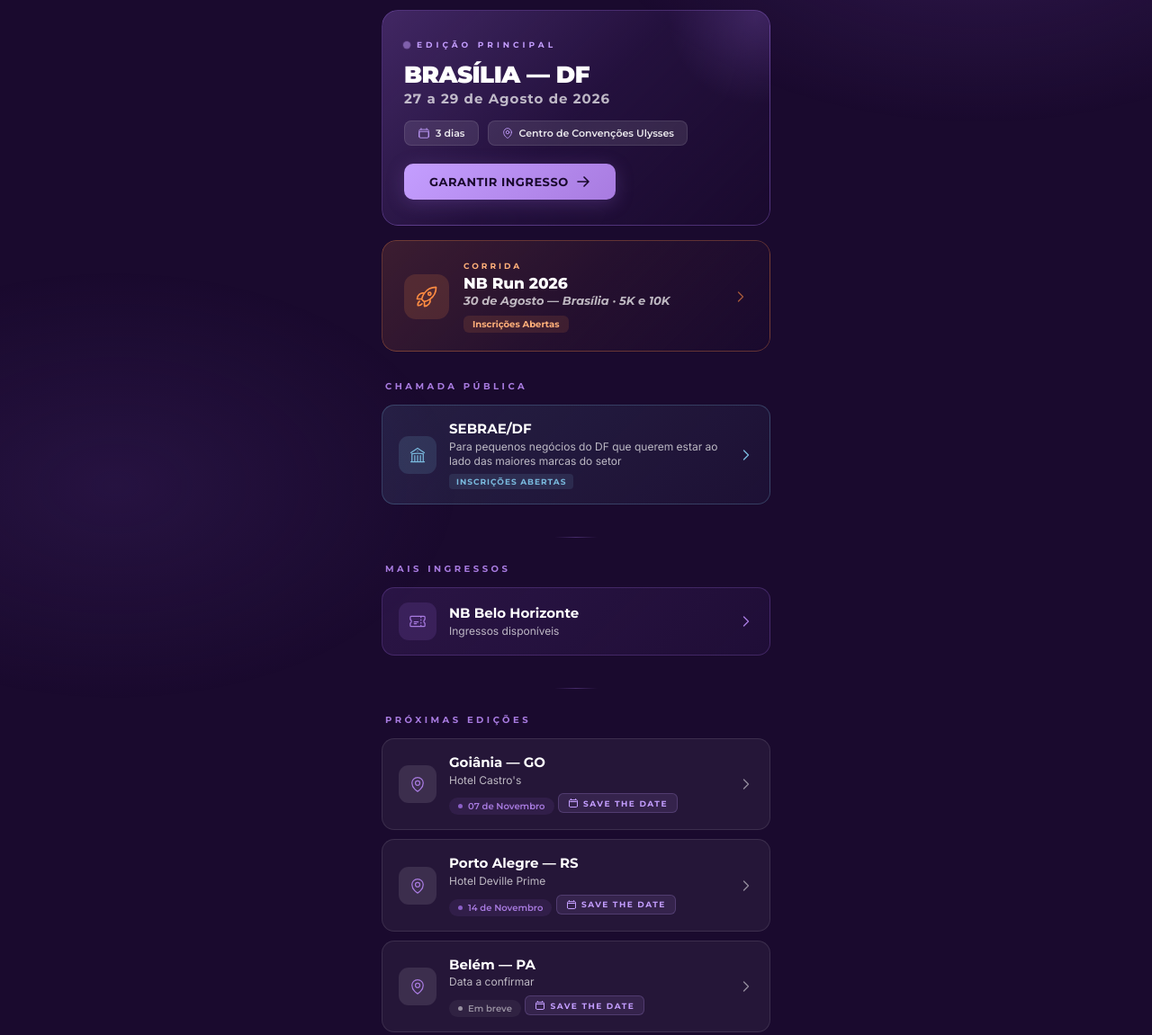
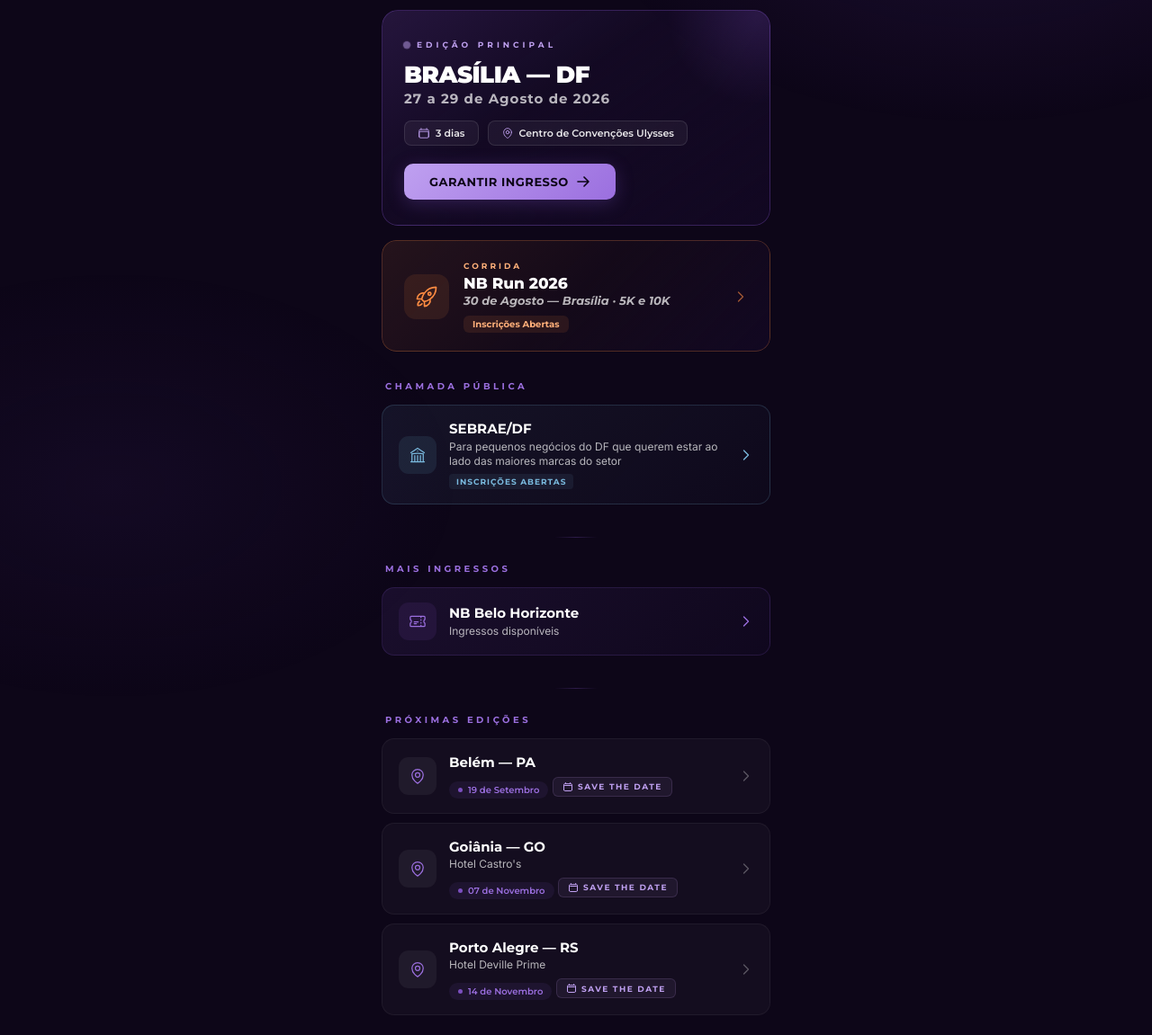
Before and after one commit to brunnofalcao/link-bio-nb, a plain HTML site: page index.html in a window 1280 px wide. Shown: the part 180-1331 px from the top of the page at 90% size. Drawn offline with Linux system fonts and the light colour scheme.

Commit message:
Update index.html

```diff
--- a/index.html
+++ b/index.html
@@ -12,13 +12,14 @@
     *, *::before, *::after { margin: 0; padding: 0; box-sizing: border-box; }
 
     :root {
-      --purple-deep: #1A0A2E;
-      --purple-dark: #2D1B4E;
-      --purple-mid: #4A2D7A;
-      --purple-light: #6B3FA0;
-      --purple-accent: #8B5FC7;
-      --purple-glow: #A87BE0;
-      --purple-bright: #C49EFF;
+      --bg-base: #0d0618;
+      --bg-elevated: #120822;
+      --purple-dark: #1e0f35;
+      --purple-mid: #3a1f66;
+      --purple-light: #5a3399;
+      --purple-accent: #7B4FBF;
+      --purple-glow: #9B6FDF;
+      --purple-bright: #BFA0F0;
       --sebrae-blue: #7ABADE;
       --run-orange: #FF8C42;
       --run-orange-light: #FFB07A;
@@ -30,12 +31,13 @@
       --white-20: rgba(255,255,255,0.2);
       --white-10: rgba(255,255,255,0.1);
       --white-05: rgba(255,255,255,0.05);
+      --white-03: rgba(255,255,255,0.03);
       --whatsapp: #25D366;
     }
 
     body {
       font-family: 'Inter', sans-serif;
-      background: var(--purple-deep);
+      background: var(--bg-base);
       color: var(--white);
       min-height: 100vh;
       display: flex;
@@ -51,7 +53,7 @@
       position: fixed;
       top: -30%; right: -20%;
       width: 70%; height: 70%;
-      background: radial-gradient(ellipse, rgba(107, 63, 160, 0.3) 0%, transparent 70%);
+      background: radial-gradient(ellipse, rgba(90, 51, 153, 0.2) 0%, transparent 70%);
       pointer-events: none; z-index: 0;
     }
     body::after {
@@ -59,7 +61,7 @@
       position: fixed;
       bottom: -20%; left: -20%;
       width: 60%; height: 60%;
-      background: radial-gradient(ellipse, rgba(75, 45, 122, 0.25) 0%, transparent 70%);
+      background: radial-gradient(ellipse, rgba(58, 31, 102, 0.15) 0%, transparent 70%);
       pointer-events: none; z-index: 0;
     }
 
@@ -78,7 +80,7 @@
       font-family: 'Montserrat', sans-serif;
       font-size: 12px; font-weight: 500;
       letter-spacing: 3px; text-transform: uppercase;
-      color: var(--white-70);
+      color: var(--white-50);
       margin-bottom: 36px;
       animation: fadeDown 0.6s ease-out 0.1s both;
     }
@@ -95,14 +97,14 @@
     .hero-inner {
       position: relative;
       padding: 32px 24px 28px;
-      background: linear-gradient(135deg, rgba(139, 95, 199, 0.35) 0%, rgba(75, 45, 122, 0.2) 50%, rgba(26, 10, 46, 0.9) 100%);
-      border: 1px solid rgba(139, 95, 199, 0.4);
+      background: linear-gradient(145deg, rgba(123, 79, 191, 0.22) 0%, rgba(58, 31, 102, 0.15) 40%, var(--bg-elevated) 100%);
+      border: 1px solid rgba(123, 79, 191, 0.35);
       border-radius: 18px;
       transition: all 0.35s ease;
     }
     .hero-card:hover .hero-inner {
       border-color: var(--purple-bright);
-      box-shadow: 0 0 0 1px rgba(196, 158, 255, 0.15), 0 16px 48px rgba(139, 95, 199, 0.3), inset 0 1px 0 rgba(255,255,255,0.06);
+      box-shadow: 0 0 0 1px rgba(191, 160, 240, 0.1), 0 16px 48px rgba(123, 79, 191, 0.25);
       transform: translateY(-3px);
     }
     .hero-card:active .hero-inner { transform: translateY(0); }
@@ -110,7 +112,7 @@
       content: '';
       position: absolute; top: -40%; right: -20%;
       width: 200px; height: 200px;
-      background: radial-gradient(circle, rgba(139, 95, 199, 0.25) 0%, transparent 70%);
+      background: radial-gradient(circle, rgba(123, 79, 191, 0.2) 0%, transparent 70%);
       pointer-events: none;
     }
     .hero-overline {
@@ -143,7 +145,7 @@
       font-family: 'Montserrat', sans-serif;
       font-size: 11px; font-weight: 600;
       color: var(--white-90);
-      background: var(--white-10); border: 1px solid var(--white-10);
+      background: var(--white-05); border: 1px solid var(--white-10);
       padding: 6px 14px; border-radius: 8px;
     }
     .hero-tag svg { width: 14px; height: 14px; stroke: var(--purple-bright); }
@@ -153,15 +155,15 @@
       font-family: 'Montserrat', sans-serif;
       font-size: 13px; font-weight: 700;
       letter-spacing: 0.5px; text-transform: uppercase;
-      color: var(--purple-deep);
+      color: var(--bg-base);
       background: linear-gradient(135deg, var(--purple-bright) 0%, var(--purple-glow) 100%);
       padding: 12px 28px; border-radius: 10px;
       transition: all 0.3s ease;
-      box-shadow: 0 4px 20px rgba(139, 95, 199, 0.3);
+      box-shadow: 0 4px 20px rgba(123, 79, 191, 0.3);
     }
-    .hero-card:hover .hero-cta { box-shadow: 0 6px 28px rgba(139, 95, 199, 0.5); }
+    .hero-card:hover .hero-cta { box-shadow: 0 6px 28px rgba(123, 79, 191, 0.5); }
     .hero-cta svg {
-      width: 16px; height: 16px; stroke: var(--purple-deep);
+      width: 16px; height: 16px; stroke: var(--bg-base);
       transition: transform 0.3s ease;
     }
     .hero-card:hover .hero-cta svg { transform: translateX(3px); }
@@ -177,22 +179,22 @@
     .run-inner {
       position: relative;
       padding: 22px 24px 20px;
-      background: linear-gradient(135deg, rgba(255, 140, 66, 0.15) 0%, rgba(255, 140, 66, 0.05) 50%, rgba(26, 10, 46, 0.85) 100%);
-      border: 1px solid rgba(255, 140, 66, 0.3);
+      background: linear-gradient(135deg, rgba(255, 140, 66, 0.1) 0%, rgba(255, 140, 66, 0.03) 50%, var(--bg-elevated) 100%);
+      border: 1px solid rgba(255, 140, 66, 0.25);
       border-radius: 16px;
       transition: all 0.35s ease;
       display: flex; align-items: center; gap: 16px;
     }
     .run-card:hover .run-inner {
       border-color: var(--run-orange);
-      box-shadow: 0 12px 40px rgba(255, 140, 66, 0.2);
+      box-shadow: 0 12px 40px rgba(255, 140, 66, 0.15);
       transform: translateY(-2px);
     }
     .run-card:active .run-inner { transform: translateY(0); }
 
     .run-icon-wrap {
       width: 50px; height: 50px; border-radius: 13px;
-      background: rgba(255, 140, 66, 0.15);
+      background: rgba(255, 140, 66, 0.1);
       display: flex; align-items: center; justify-content: center;
       flex-shrink: 0;
     }
@@ -223,7 +225,7 @@
       font-family: 'Montserrat', sans-serif;
       font-size: 10px; font-weight: 700;
       color: var(--run-orange-light);
-      background: rgba(255, 140, 66, 0.12);
+      background: rgba(255, 140, 66, 0.1);
       padding: 3px 10px; border-radius: 6px;
     }
     .run-arrow {
@@ -250,24 +252,24 @@
     .link-card {
       display: flex; align-items: center; gap: 14px;
       padding: 16px 18px;
-      background: var(--white-05);
-      border: 1px solid var(--white-10);
+      background: var(--white-03);
+      border: 1px solid var(--white-05);
       border-radius: 14px;
       text-decoration: none; color: var(--white);
       transition: all 0.3s ease; cursor: pointer;
       backdrop-filter: blur(8px); -webkit-backdrop-filter: blur(8px);
     }
     .link-card:hover {
-      background: var(--white-10); border-color: var(--white-20);
+      background: var(--white-05); border-color: var(--white-10);
       transform: translateY(-2px);
-      box-shadow: 0 12px 40px rgba(107, 63, 160, 0.2);
+      box-shadow: 0 12px 40px rgba(90, 51, 153, 0.15);
     }
     .link-card:active { transform: translateY(0); }
 
     .link-icon {
       width: 42px; height: 42px; border-radius: 11px;
       display: flex; align-items: center; justify-content: center;
-      flex-shrink: 0; background: var(--white-10);
+      flex-shrink: 0; background: var(--white-05);
     }
     .link-icon svg { width: 20px; height: 20px; }
 
@@ -281,27 +283,27 @@
       margin-top: 2px; line-height: 1.4;
     }
     .link-arrow {
-      color: var(--white-50);
+      color: var(--white-30);
       transition: all 0.3s ease; flex-shrink: 0;
     }
-    .link-card:hover .link-arrow { color: var(--white-90); transform: translateX(3px); }
+    .link-card:hover .link-arrow { color: var(--white-70); transform: translateX(3px); }
 
     /* Featured — BH */
     .link-card.featured {
-      background: linear-gradient(135deg, rgba(107, 63, 160, 0.2) 0%, rgba(75, 45, 122, 0.12) 100%);
-      border-color: rgba(139, 95, 199, 0.3);
+      background: linear-gradient(135deg, rgba(123, 79, 191, 0.12) 0%, rgba(58, 31, 102, 0.08) 100%);
+      border-color: rgba(123, 79, 191, 0.2);
     }
-    .link-card.featured .link-icon { background: rgba(139, 95, 199, 0.18); }
-    .link-card.featured:hover { border-color: var(--purple-accent); box-shadow: 0 12px 40px rgba(139, 95, 199, 0.25); }
+    .link-card.featured .link-icon { background: rgba(123, 79, 191, 0.12); }
+    .link-card.featured:hover { border-color: var(--purple-accent); box-shadow: 0 12px 40px rgba(123, 79, 191, 0.2); }
     .link-card.featured .link-arrow { color: var(--purple-glow); }
 
     /* SEBRAE */
     .link-card.sebrae {
-      background: linear-gradient(135deg, rgba(122, 186, 222, 0.12) 0%, rgba(122, 186, 222, 0.04) 100%);
-      border-color: rgba(122, 186, 222, 0.25);
+      background: linear-gradient(135deg, rgba(122, 186, 222, 0.08) 0%, rgba(122, 186, 222, 0.02) 100%);
+      border-color: rgba(122, 186, 222, 0.18);
     }
-    .link-card.sebrae .link-icon { background: rgba(122, 186, 222, 0.15); }
-    .link-card.sebrae:hover { border-color: var(--sebrae-blue); box-shadow: 0 12px 40px rgba(122, 186, 222, 0.15); }
+    .link-card.sebrae .link-icon { background: rgba(122, 186, 222, 0.1); }
+    .link-card.sebrae:hover { border-color: var(--sebrae-blue); box-shadow: 0 12px 40px rgba(122, 186, 222, 0.12); }
     .link-card.sebrae .link-arrow { color: var(--sebrae-blue); }
     .sebrae-tag {
       display: inline-flex;
@@ -309,17 +311,17 @@
       font-size: 9px; font-weight: 700;
       letter-spacing: 1px; text-transform: uppercase;
       color: var(--sebrae-blue);
-      background: rgba(122, 186, 222, 0.12);
+      background: rgba(122, 186, 222, 0.08);
       padding: 3px 8px; border-radius: 4px; margin-top: 5px;
     }
 
     /* WhatsApp */
     .link-card.whatsapp {
-      background: linear-gradient(135deg, rgba(37, 211, 102, 0.1) 0%, rgba(37, 211, 102, 0.03) 100%);
-      border-color: rgba(37, 211, 102, 0.2);
+      background: linear-gradient(135deg, rgba(37, 211, 102, 0.07) 0%, rgba(37, 211, 102, 0.02) 100%);
+      border-color: rgba(37, 211, 102, 0.15);
     }
-    .link-card.whatsapp .link-icon { background: rgba(37, 211, 102, 0.12); }
-    .link-card.whatsapp:hover { border-color: rgba(37, 211, 102, 0.5); box-shadow: 0 12px 40px rgba(37, 211, 102, 0.12); }
+    .link-card.whatsapp .link-icon { background: rgba(37, 211, 102, 0.08); }
+    .link-card.whatsapp:hover { border-color: rgba(37, 211, 102, 0.4); box-shadow: 0 12px 40px rgba(37, 211, 102, 0.1); }
     .link-card.whatsapp .link-arrow { color: var(--whatsapp); }
 
     /* Badges */
@@ -328,12 +330,10 @@
       font-family: 'Montserrat', sans-serif;
       font-size: 10px; font-weight: 600;
       color: var(--purple-glow);
-      background: rgba(139, 95, 199, 0.12);
+      background: rgba(123, 79, 191, 0.1);
       padding: 3px 10px; border-radius: 20px; margin-top: 5px;
     }
     .date-badge .dot { width: 5px; height: 5px; border-radius: 50%; background: var(--purple-accent); }
-    .date-badge.tbd { color: var(--white-50); background: var(--white-05); }
-    .date-badge.tbd .dot { background: var(--white-50); }
 
     .save-the-date-badge {
       display: inline-flex; align-items: center; gap: 5px;
@@ -341,8 +341,8 @@
       font-size: 9px; font-weight: 700;
       letter-spacing: 1.5px; text-transform: uppercase;
       color: var(--purple-bright);
-      background: rgba(196, 158, 255, 0.1);
-      border: 1px solid rgba(196, 158, 255, 0.2);
+      background: rgba(191, 160, 240, 0.07);
+      border: 1px solid rgba(191, 160, 240, 0.15);
       padding: 4px 10px; border-radius: 6px; margin-top: 6px;
     }
     .save-the-date-badge svg {
@@ -353,7 +353,7 @@
     .divider {
       width: 48px; height: 1px;
       background: linear-gradient(90deg, transparent, var(--purple-accent), transparent);
-      margin: 8px auto 28px; opacity: 0.4;
+      margin: 8px auto 28px; opacity: 0.3;
     }
 
     /* Footer */
@@ -362,9 +362,9 @@
       font-family: 'Montserrat', sans-serif;
       font-size: 10px; font-weight: 600;
       letter-spacing: 2px; text-transform: uppercase;
-      color: var(--white-50); opacity: 0.5;
+      color: var(--white-30);
     }
-    .footer-url { font-size: 11px; color: var(--white-50); opacity: 0.4; margin-top: 6px; }
+    .footer-url { font-size: 11px; color: var(--white-30); margin-top: 6px; }
 
     /* Animations */
     @keyframes fadeDown {
@@ -481,7 +481,7 @@
     <div class="section">
       <div class="section-label">Mais Ingressos</div>
       <div class="link-list">
-        <a href="https://nutricaobrasil.com.br/belo-horizonte" target="_blank" rel="noopener" class="link-card featured">
+        <a href="https://bh.nutricaobrasil.com.br" target="_blank" rel="noopener" class="link-card featured">
           <div class="link-icon">
             <svg fill="none" viewBox="0 0 24 24" stroke="var(--purple-glow)" stroke-width="1.5">
               <path stroke-linecap="round" stroke-linejoin="round" d="M16.5 6v.75m0 3v.75m0 3v.75m0 3V18m-9-5.25h5.25M7.5 15h3M3.375 5.25c-.621 0-1.125.504-1.125 1.125v3.026a2.999 2.999 0 010 5.198v3.026c0 .621.504 1.125 1.125 1.125h17.25c.621 0 1.125-.504 1.125-1.125v-3.026a2.999 2.999 0 010-5.198V6.375c0-.621-.504-1.125-1.125-1.125H3.375z"/>
@@ -498,12 +498,31 @@
 
     <div class="divider"></div>
 
-    <!-- Próximas Edições -->
+    <!-- Próximas Edições — Belém, Goiânia, Porto Alegre -->
     <div class="section">
       <div class="section-label">Próximas Edições</div>
       <div class="link-list">
 
-        <!-- Goiânia — Save the Date -->
+        <!-- Belém -->
+        <a href="https://materiais.scienceplay.com/save-the-date-belem-2026" target="_blank" rel="noopener" class="link-card">
+          <div class="link-icon">
+            <svg fill="none" viewBox="0 0 24 24" stroke="var(--purple-glow)" stroke-width="1.5">
+              <path stroke-linecap="round" stroke-linejoin="round" d="M15 10.5a3 3 0 11-6 0 3 3 0 016 0z"/>
+              <path stroke-linecap="round" stroke-linejoin="round" d="M19.5 10.5c0 7.142-7.5 11.25-7.5 11.25S4.5 17.642 4.5 10.5a7.5 7.5 0 1115 0z"/>
+            </svg>
+          </div>
+          <div class="link-content">
+            <div class="link-title">Belém — PA</div>
+            <div class="date-badge"><span class="dot"></span>19 de Setembro</div>
+            <div class="save-the-date-badge">
+              <svg fill="none" viewBox="0 0 24 24" stroke-width="2"><path stroke-linecap="round" stroke-linejoin="round" d="M6.75 3v2.25M17.25 3v2.25M3 18.75V7.5a2.25 2.25 0 012.25-2.25h13.5A2.25 2.25 0 0121 7.5v11.25m-18 0A2.25 2.25 0 005.25 21h13.5A2.25 2.25 0 0021 18.75m-18 0v-7.5A2.25 2.25 0 015.25 9h13.5A2.25 2.25 0 0121 11.25v7.5"/></svg>
+              Save the Date
+            </div>
+          </div>
+          <svg class="link-arrow" width="16" height="16" viewBox="0 0 24 24" fill="none" stroke="currentColor" stroke-width="2"><path stroke-linecap="round" stroke-linejoin="round" d="M8.25 4.5l7.5 7.5-7.5 7.5"/></svg>
+        </a>
+
+        <!-- Goiânia -->
         <a href="https://materiais.scienceplay.com/save-the-date-goiania-2026" target="_blank" rel="noopener" class="link-card">
           <div class="link-icon">
             <svg fill="none" viewBox="0 0 24 24" stroke="var(--purple-glow)" stroke-width="1.5">
@@ -523,7 +542,7 @@
           <svg class="link-arrow" width="16" height="16" viewBox="0 0 24 24" fill="none" stroke="currentColor" stroke-width="2"><path stroke-linecap="round" stroke-linejoin="round" d="M8.25 4.5l7.5 7.5-7.5 7.5"/></svg>
         </a>
 
-        <!-- Porto Alegre — Save the Date -->
+        <!-- Porto Alegre -->
         <a href="https://materiais.scienceplay.com/save-the-date-poa-2026" target="_blank" rel="noopener" class="link-card">
           <div class="link-icon">
             <svg fill="none" viewBox="0 0 24 24" stroke="var(--purple-glow)" stroke-width="1.5">
@@ -543,25 +562,6 @@
           <svg class="link-arrow" width="16" height="16" viewBox="0 0 24 24" fill="none" stroke="currentColor" stroke-width="2"><path stroke-linecap="round" stroke-linejoin="round" d="M8.25 4.5l7.5 7.5-7.5 7.5"/></svg>
         </a>
 
-        <!-- Belém -->
-        <a href="https://materiais.scienceplay.com/save-the-date-belem-2026" target="_blank" rel="noopener" class="link-card">
-          <div class="link-icon">
-            <svg fill="none" viewBox="0 0 24 24" stroke="var(--purple-glow)" stroke-width="1.5">
-              <path stroke-linecap="round" stroke-linejoin="round" d="M15 10.5a3 3 0 11-6 0 3 3 0 016 0z"/>
-              <path stroke-linecap="round" stroke-linejoin="round" d="M19.5 10.5c0 7.142-7.5 11.25-7.5 11.25S4.5 17.642 4.5 10.5a7.5 7.5 0 1115 0z"/>
-            </svg>
-          </div>
-          <div class="link-content">
-            <div class="link-title">Belém — PA</div>
-            <div class="link-subtitle">Data a confirmar</div>
-            <div class="date-badge tbd"><span class="dot"></span>Em breve</div>
-            <div class="save-the-date-badge">
-              <svg fill="none" viewBox="0 0 24 24" stroke-width="2"><path stroke-linecap="round" stroke-linejoin="round" d="M6.75 3v2.25M17.25 3v2.25M3 18.75V7.5a2.25 2.25 0 012.25-2.25h13.5A2.25 2.25 0 0121 7.5v11.25m-18 0A2.25 2.25 0 005.25 21h13.5A2.25 2.25 0 0021 18.75m-18 0v-7.5A2.25 2.25 0 015.25 9h13.5A2.25 2.25 0 0121 11.25v7.5"/></svg>
-              Save the Date
-            </div>
-          </div>
-          <svg class="link-arrow" width="16" height="16" viewBox="0 0 24 24" fill="none" stroke="currentColor" stroke-width="2"><path stroke-linecap="round" stroke-linejoin="round" d="M8.25 4.5l7.5 7.5-7.5 7.5"/></svg>
-        </a>
       </div>
     </div>
 
```
